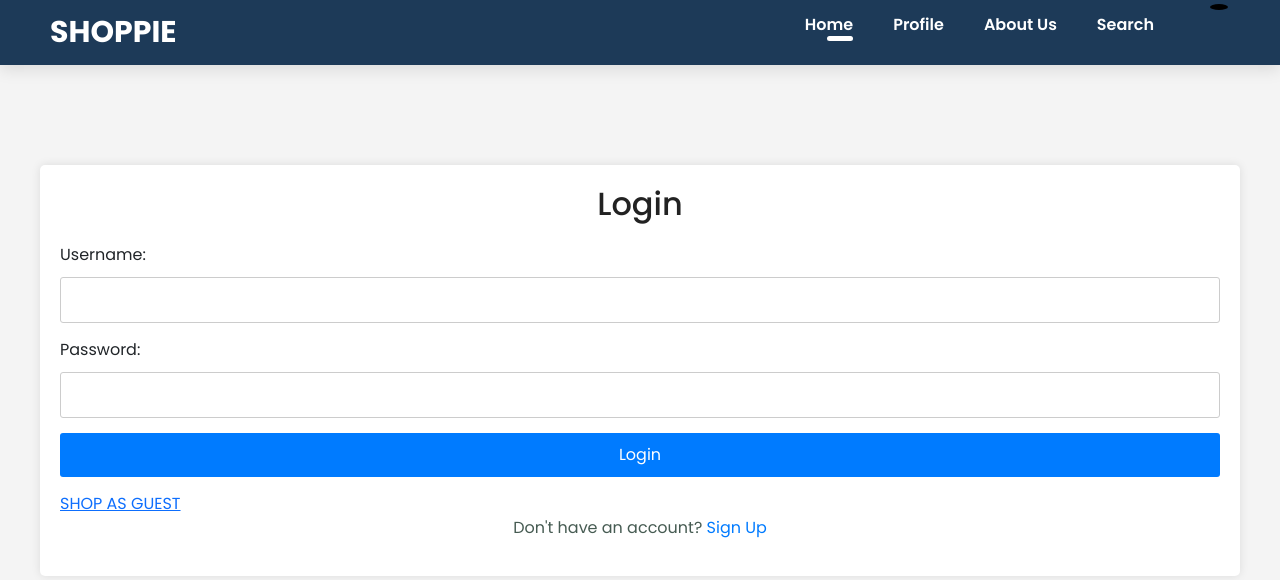
After one commit to MulindwaMarkMyles/kulya, a Django app: page /login/ in a window 1280 px wide. The commit adds this page. Shown: the top 580 px of the page. Run offline with Django 5.2, Linux system fonts and the light colour scheme; some libraries are stand-ins or nearby versions.

Commit message:
saved changes

```diff
--- /dev/null
+++ b/shop/templates/shop/login.html
@@ -0,0 +1,86 @@
+{% extends 'shop/main.html' %} {% block content %}
+
+<!DOCTYPE html>
+<html lang="en">
+  <head>
+    <meta charset="UTF-8" />
+    <meta name="viewport" content="width=device-width, initial-scale=1.0" />
+    <title>Login or Sign Up</title>
+    <style>
+      body {
+        font-family: Arial, sans-serif;
+        margin: 0;
+        padding: 0;
+        background-color: #f4f4f4;
+      }
+      .container {g
+        max-width: 400px;
+        margin: 100px auto;
+        padding: 20px;
+        background-color: #fff;
+        border-radius: 5px;
+        box-shadow: 0 0 10px rgba(0, 0, 0, 0.1);
+      }
+      h2 {
+        text-align: center;
+        margin-bottom: 20px;
+      }
+      form .login {
+        display: flex;
+        flex-direction: column;
+      }
+      label {
+        margin-bottom: 10px;
+      }
+      input[type="text"],
+      input[type="password"],
+      input[type="submit"] {
+        width: 100%;
+        padding: 10px;
+        margin-bottom: 15px;
+        border: 1px solid #ccc;
+        border-radius: 3px;
+        box-sizing: border-box;
+      }
+      input[type="submit"] {
+        background-color: #007bff;
+        color: #fff;
+        border: none;
+        cursor: pointer;
+      }
+      input[type="submit"]:hover {
+        background-color: #0056b3;
+      }
+      .signup-link {
+        text-align: center;
+      }
+      .signup-link a {
+        color: #007bff;
+        text-decoration: none;
+      }
+      .signup-link a:hover {
+        text-decoration: underline;
+      }
+    </style>
+  </head>
+  <body>
+    <div class="container">
+      <h2>Login</h2>
+      <form id="login-form" action="/loginn.php" method="post">
+        <label for="username">Username:</label>
+        <input type="text" id="username" name="username" required />
+
+        <label for="password">Password:</label>
+        <input type="password" id="password" name="password" required />
+
+        <input type="submit" value="Login" />
+        <a class="login" href="{% url 'profile' %}">SHOP AS GUEST</a>
+      </form>
+      <div class="signup-link">
+        <p>Don't have an account? <a href="signup.html">Sign Up</a></p>
+      </div>
+    </div>
+  </body>
+</html>
+
+{%endblock%}
--- a/shop/templates/shop/main.html
+++ b/shop/templates/shop/main.html
@@ -19,7 +19,7 @@
       <div>
         <ul id="navbar">
           <li><a class="active" href="{% url 'shop' %}">Home</a></li>
-          <li><a href="{% url 'profile' %}">Profile</a></li>
+          <li><a href="{% url 'login' %}">Profile</a></li>
           <li><a href="#">About Us</a></li>
           <li><a href="#">Search</a></li>
           <li>
--- a/shop/urls.py
+++ b/shop/urls.py
@@ -8,4 +8,7 @@ urlpatterns = [
         path('update-item/', updateitem, name="update-item"),
         path('process-order/', processOrder, name="process-order"),
         path('profile/',profile, name="profile"),
+        path('login/', login,name='login'),
+        path('loginn/', login, name='loginn'),
+        #path('register/', register,
 ]
--- a/shop/views.py
+++ b/shop/views.py
@@ -115,3 +115,7 @@ def profile(request):
          }
 
     return render(request, "shop/profile.html",context)
+
+def login(request):
+
+    return render(request, "shop/login.html")
```
Also changed, not shown: shop/templates/shop/profile.html (+6 -14 lines).
